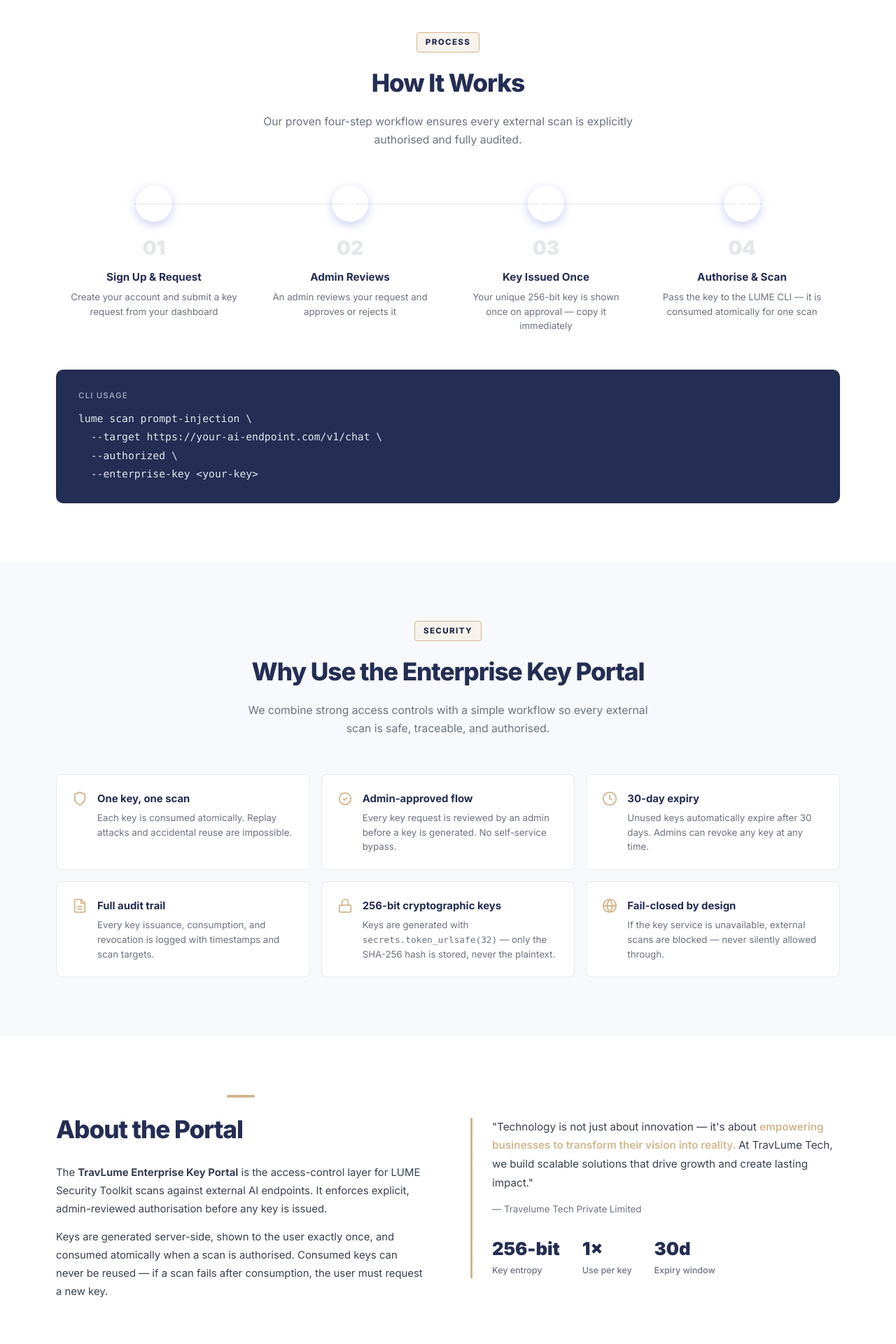
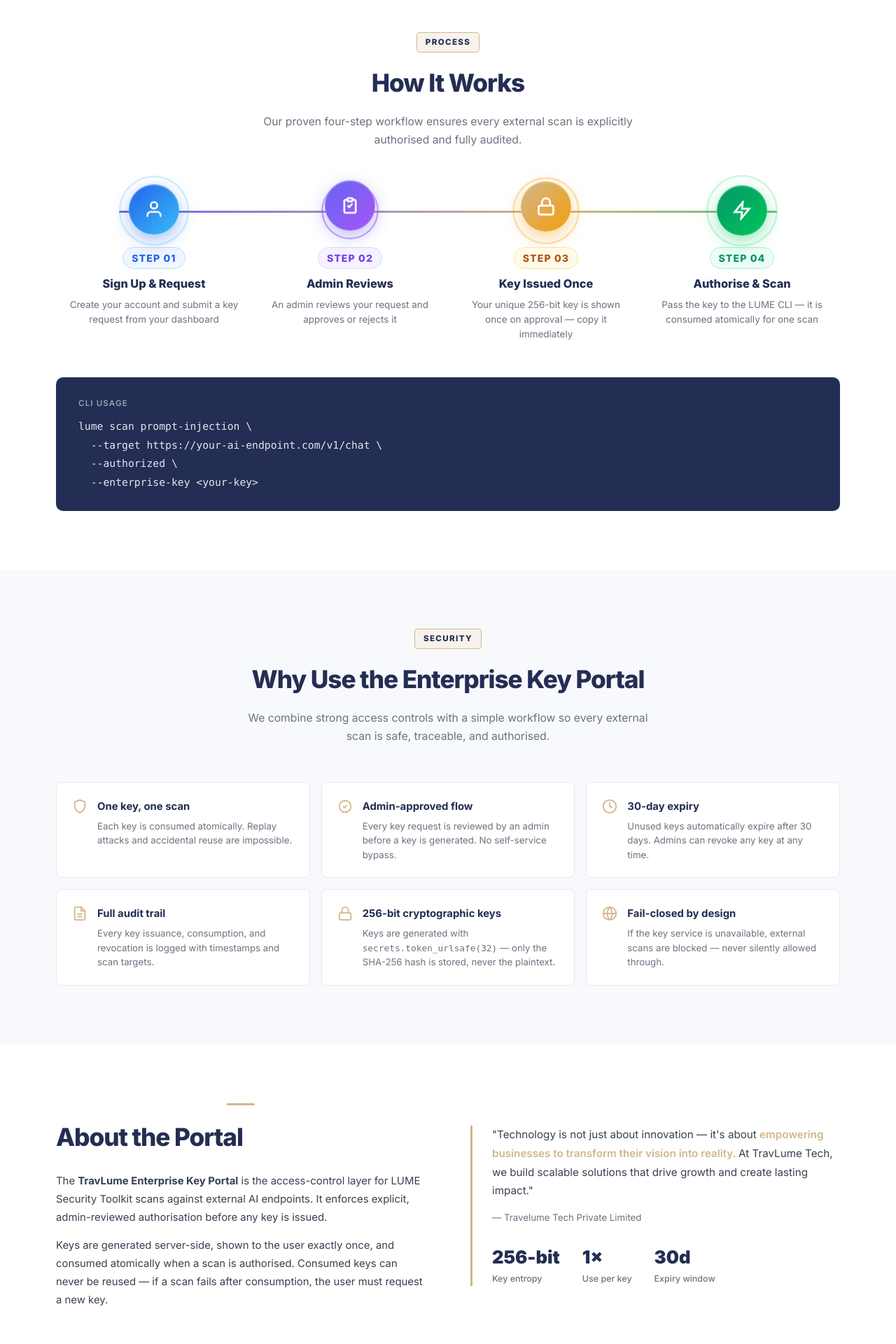
Before and after one commit to Gaganbtech/LUME-Security, a Python web app: template enterprise-key-service/ks/templates/index.html in a window 1280 px wide. Shown: the part 666-2586 px from the top of the page at 70% size. Run offline with Jinja, Linux system fonts and the light colour scheme; the template is opened without the code that fills it, so the values that code supplies are empty.

Commit message:
feat(ui): add vibrant gradient colors, floating animations, and pulse rings to Process Steps

```diff
--- a/enterprise-key-service/ks/templates/index.html
+++ b/enterprise-key-service/ks/templates/index.html
@@ -156,24 +156,100 @@
     .text-center { text-align:center; }
     .gold-bar { width:40px; height:3.5px; background:var(--gold); border-radius:2px; margin:0 auto 16px; }
 
-    /* ── How it works (numbered steps with circles + horizontal line) */
+    /* ── How it works (numbered steps with animated colorful circles + flowing line) */
     .steps-row {
       display:flex; gap:0; align-items:flex-start; position:relative;
     }
     .steps-row::before {
-      content:''; position:absolute; top:26px; left:10%; right:10%;
-      height:1px; background:var(--border); z-index:0;
+      content:''; position:absolute; top:36px; left:8%; right:8%;
+      height:3px;
+      background: linear-gradient(90deg, #2563EB 0%, #6366F1 30%, #D2B68D 65%, #00C758 100%);
+      background-size: 200% 100%;
+      animation: lineGradientFlow 5s linear infinite;
+      border-radius: 4px;
+      z-index:0;
     }
-    .step { flex:1; text-align:center; position:relative; z-index:1; padding:0 20px; }
+    .step {
+      flex:1; text-align:center; position:relative; z-index:1; padding:0 18px;
+      transition: transform .25s ease;
+    }
+    .step:hover {
+      transform: translateY(-5px);
+    }
+    .step-circle-wrapper {
+      position:relative; display:inline-block; margin-bottom:16px;
+    }
     .step-circle {
-      width:52px; height:52px; border-radius:50%;
-      background:var(--indigo); color:#fff;
+      width:72px; height:72px; border-radius:50%;
       display:inline-flex; align-items:center; justify-content:center;
-      margin-bottom:14px; box-shadow:0 4px 14px rgba(59,79,206,.28);
+      position:relative; z-index:2;
+      transition: transform .35s cubic-bezier(0.34, 1.56, 0.64, 1), box-shadow .3s ease;
+      cursor:pointer;
     }
-    .step-num-label { font-size:1.75rem; font-weight:900; color:#e5e7eb; margin-bottom:6px; }
-    .step-title { font-size:.95rem; font-weight:700; color:var(--navy); margin-bottom:6px; }
-    .step-desc { font-size:.83rem; color:var(--muted); line-height:1.55; }
+    .step:hover .step-circle {
+      transform: scale(1.14) rotate(4deg);
+    }
+    .step-pulse-ring {
+      position:absolute; inset:-8px; border-radius:50%;
+      border:2px solid; opacity:0.4;
+      animation: pulseWave 2.8s cubic-bezier(0.4, 0, 0.6, 1) infinite;
+      pointer-events:none; z-index:1;
+    }
+
+    /* Individual vibrant step themes */
+    .step-1 .step-circle {
+      background: linear-gradient(135deg, #2563EB 0%, #38BDF8 100%);
+      box-shadow: 0 8px 24px rgba(37, 99, 235, 0.42), inset 0 1px 2px rgba(255,255,255,0.5);
+      animation: floatStep 3.6s ease-in-out infinite 0s;
+    }
+    .step-1 .step-pulse-ring { border-color: #38BDF8; animation-delay: 0s; }
+    .step-1 .step-num-label { color: #2563EB; background: #eff6ff; border: 1px solid #bfdbfe; }
+
+    .step-2 .step-circle {
+      background: linear-gradient(135deg, #6366F1 0%, #A855F7 100%);
+      box-shadow: 0 8px 24px rgba(99, 102, 241, 0.42), inset 0 1px 2px rgba(255,255,255,0.5);
+      animation: floatStep 3.6s ease-in-out infinite 0.9s;
+    }
+    .step-2 .step-pulse-ring { border-color: #A855F7; animation-delay: 0.9s; }
+    .step-2 .step-num-label { color: #7C3AED; background: #f5f3ff; border: 1px solid #ddd6fe; }
+
+    .step-3 .step-circle {
+      background: linear-gradient(135deg, #D2B68D 0%, #F59E0B 100%);
+      box-shadow: 0 8px 24px rgba(245, 158, 11, 0.45), inset 0 1px 2px rgba(255,255,255,0.5);
+      animation: floatStep 3.6s ease-in-out infinite 1.8s;
+    }
+    .step-3 .step-pulse-ring { border-color: #F59E0B; animation-delay: 1.8s; }
+    .step-3 .step-num-label { color: #B45309; background: #fffbeb; border: 1px solid #fde68a; }
+
+    .step-4 .step-circle {
+      background: linear-gradient(135deg, #059669 0%, #00C758 100%);
+      box-shadow: 0 8px 24px rgba(0, 199, 88, 0.42), inset 0 1px 2px rgba(255,255,255,0.5);
+      animation: floatStep 3.6s ease-in-out infinite 2.7s;
+    }
+    .step-4 .step-pulse-ring { border-color: #00C758; animation-delay: 2.7s; }
+    .step-4 .step-num-label { color: #059669; background: #ecfdf5; border: 1px solid #a7f3d0; }
+
+    @keyframes floatStep {
+      0%, 100% { transform: translateY(0); }
+      50% { transform: translateY(-8px); }
+    }
+    @keyframes pulseWave {
+      0% { transform: scale(0.92); opacity: 0.7; }
+      50% { transform: scale(1.18); opacity: 0.15; }
+      100% { transform: scale(0.92); opacity: 0.7; }
+    }
+    @keyframes lineGradientFlow {
+      0% { background-position: 0% 50%; }
+      100% { background-position: 200% 50%; }
+    }
+
+    .step-num-label {
+      font-size:.88rem; font-weight:800; letter-spacing:.08em;
+      margin-bottom:8px; display:inline-block;
+      padding:3px 12px; border-radius:20px;
+    }
+    .step-title { font-size:1.02rem; font-weight:800; color:var(--navy); margin-bottom:6px; }
+    .step-desc { font-size:.84rem; color:var(--muted); line-height:1.55; }
 
     /* ── Why cards (matching "Why Choose TravLume" screenshot style) */
     .why-section { background:var(--light); }
@@ -319,49 +395,69 @@
 
     <div class="steps-row">
 
-      <div class="step">
+      <div class="step step-1">
+        <div class="step-circle-wrapper">
+          <div class="step-pulse-ring"></div>
           <div class="step-circle">
-          <svg width="22" height="22" viewBox="0 0 24 24" fill="none" stroke="#fff" stroke-width="2.2">
+            <svg width="28" height="28" viewBox="0 0 24 24" fill="none" stroke="#fff" stroke-width="2.3">
               <path d="M20 21v-2a4 4 0 0 0-4-4H8a4 4 0 0 0-4 4v2"/><circle cx="12" cy="7" r="4"/>
             </svg>
           </div>
-        <div class="step-num-label">01</div>
+        </div>
+        <div>
+          <span class="step-num-label">STEP 01</span>
+        </div>
         <div class="step-title">Sign Up &amp; Request</div>
         <div class="step-desc">Create your account and submit a key request from your dashboard</div>
       </div>
 
-      <div class="step">
+      <div class="step step-2">
+        <div class="step-circle-wrapper">
+          <div class="step-pulse-ring"></div>
           <div class="step-circle">
-          <svg width="22" height="22" viewBox="0 0 24 24" fill="none" stroke="#fff" stroke-width="2.2">
+            <svg width="28" height="28" viewBox="0 0 24 24" fill="none" stroke="#fff" stroke-width="2.3">
               <path d="M9 5H7a2 2 0 0 0-2 2v12a2 2 0 0 0 2 2h10a2 2 0 0 0 2-2V7a2 2 0 0 0-2-2h-2"/>
               <rect x="9" y="3" width="6" height="4" rx="1"/>
               <path d="M9 12l2 2 4-4"/>
             </svg>
           </div>
-        <div class="step-num-label">02</div>
+        </div>
+        <div>
+          <span class="step-num-label">STEP 02</span>
+        </div>
         <div class="step-title">Admin Reviews</div>
         <div class="step-desc">An admin reviews your request and approves or rejects it</div>
       </div>
 
-      <div class="step">
+      <div class="step step-3">
+        <div class="step-circle-wrapper">
+          <div class="step-pulse-ring"></div>
           <div class="step-circle">
-          <svg width="22" height="22" viewBox="0 0 24 24" fill="none" stroke="#fff" stroke-width="2.2">
+            <svg width="28" height="28" viewBox="0 0 24 24" fill="none" stroke="#fff" stroke-width="2.3">
               <rect x="3" y="11" width="18" height="11" rx="2"/>
               <path d="M7 11V7a5 5 0 0 1 10 0v4"/>
             </svg>
           </div>
-        <div class="step-num-label">03</div>
+        </div>
+        <div>
+          <span class="step-num-label">STEP 03</span>
+        </div>
         <div class="step-title">Key Issued Once</div>
         <div class="step-desc">Your unique 256-bit key is shown once on approval — copy it immediately</div>
       </div>
 
-      <div class="step">
+      <div class="step step-4">
+        <div class="step-circle-wrapper">
+          <div class="step-pulse-ring"></div>
           <div class="step-circle">
-          <svg width="22" height="22" viewBox="0 0 24 24" fill="none" stroke="#fff" stroke-width="2.2">
+            <svg width="28" height="28" viewBox="0 0 24 24" fill="none" stroke="#fff" stroke-width="2.3">
               <polygon points="13 2 3 14 12 14 11 22 21 10 12 10 13 2"/>
             </svg>
           </div>
-        <div class="step-num-label">04</div>
+        </div>
+        <div>
+          <span class="step-num-label">STEP 04</span>
+        </div>
         <div class="step-title">Authorise &amp; Scan</div>
         <div class="step-desc">Pass the key to the LUME CLI — it is consumed atomically for one scan</div>
       </div>
```
Lines whose indentation alone changed are shown as unchanged.
